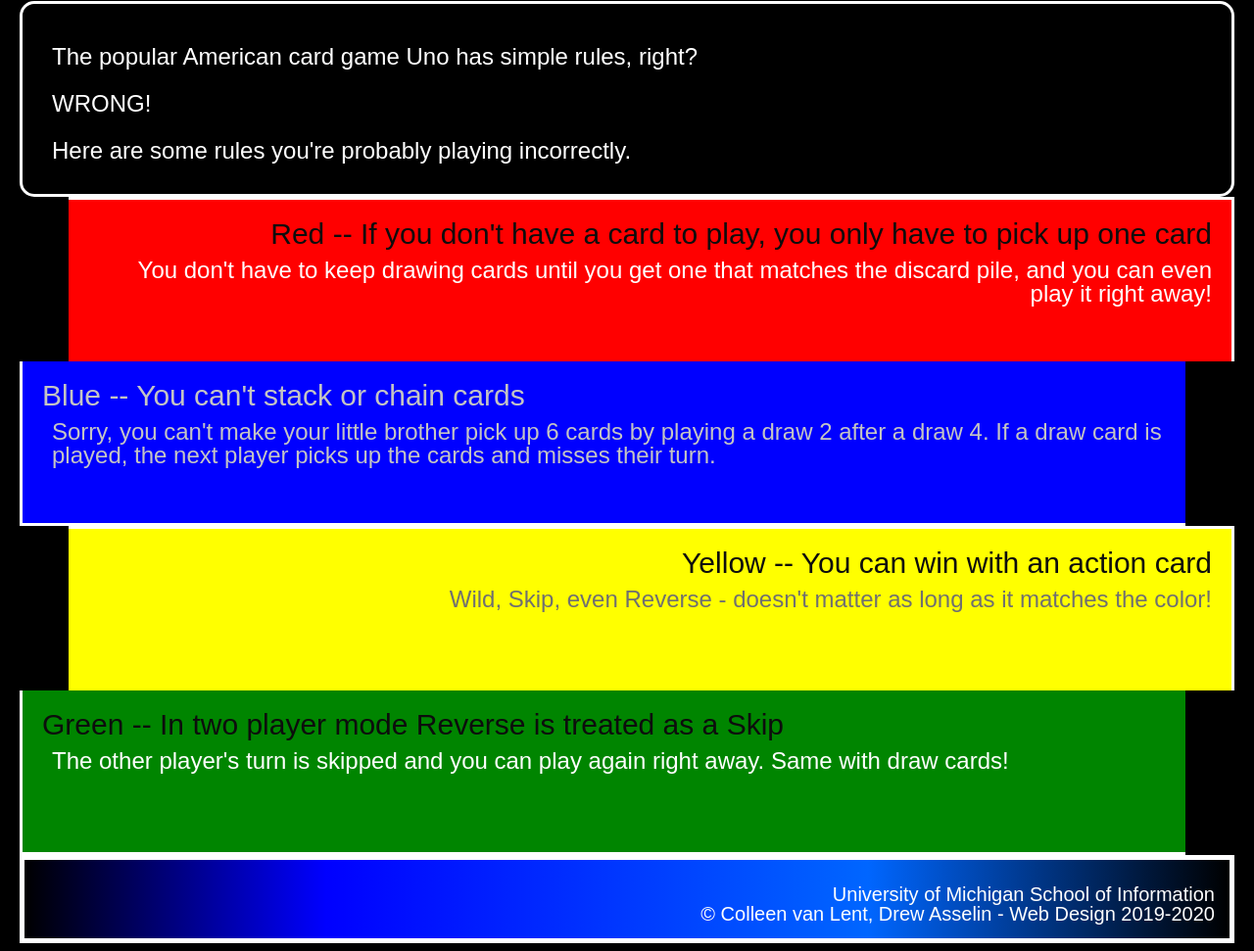
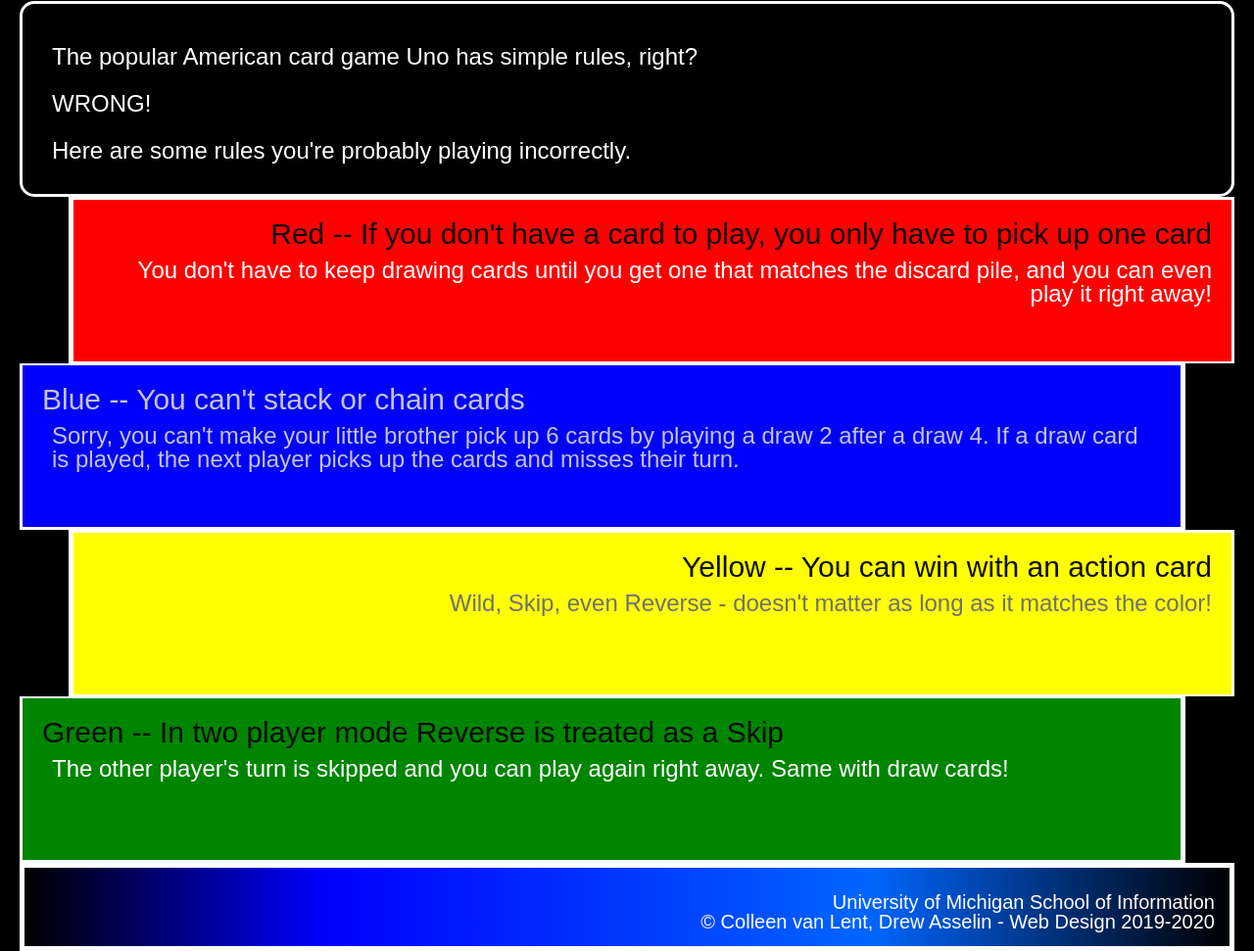
Before and after one commit to semuak/hw2-2024, a plain HTML site: page index.html in a window 1280 px wide. Shown: the part 327-1298 px from the top of the page at 98% size. Drawn offline with Linux system fonts and the light colour scheme.

Commit message:
Add files via upload

```diff
--- a/css/style.css
+++ b/css/style.css
@@ -34,9 +34,7 @@ img{
 
 div{
     padding: 20px;
-    border-width: 3px;
-    border-style: solid;
-    border-color: #ffffff;
+    border: 3px solid #ffffff;
     min-height: 125px;
 }
 
@@ -50,16 +48,16 @@ div.red{
     background: #ff0000;
     text-align: right;
     margin-left: 50px;
-    border-bottom: 2px;
-    border-left: 5px;
+    border-bottom: 2px solid #ffffff;
+    border-left: 5px solid #ffffff;
 }
 
 div.blue{
     background: #0000ff;
     text-align: left;
     margin-right: 50px;
-    border-right: 5px;
-    border-top: 2px;
+    border-right: 5px solid #ffffff;
+    border-top: 2px solid #ffffff;
     color: #C4C4C4;
 }
 
@@ -72,8 +70,8 @@ div.yellow{
     background: #ffff00;
     text-align: right;
     margin-left: 50px;
-    border-bottom: 2px;
-    border-left: 5px;
+    border-bottom: 2px solid #ffffff;
+    border-left: 5px solid #ffffff;
     color: #707070;
 }
 
@@ -81,14 +79,14 @@ div.green{
     background: #008500;
     text-align: left;
     margin-right: 50px;
-    border-right: 5px;
-    border-top: 2px;
+    border-right: 5px solid #ffffff;
+    border-top: 2px solid #ffffff;
 }
 
 footer{
     border: 5px #ffffff solid;
     background: linear-gradient(90deg, #000000 0%, #0000ff 25%, #0066ff 70%, #000000 100%);
-    padding: 15px 15px 15px;
+    padding: 15px 15px 15px 0;
 }
 
 footer p{
```
